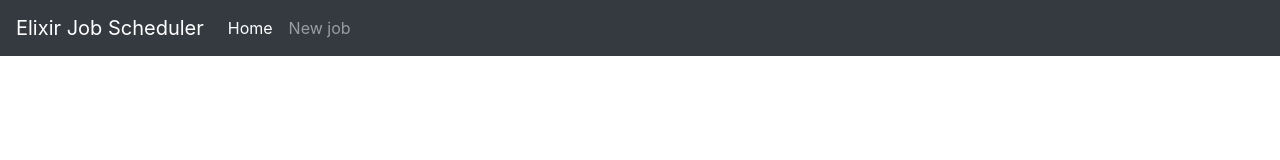
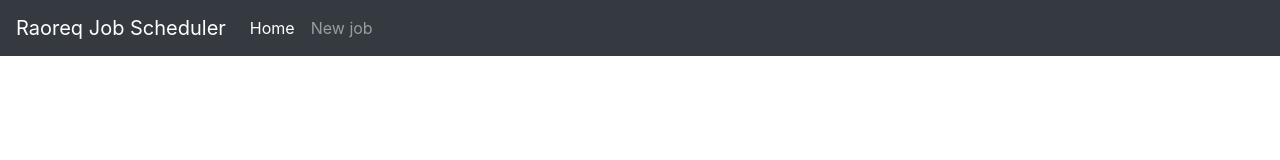
Before and after one commit to konti-kun/Raoreq, a plain HTML site: page priv/index.html in a window 1280 px wide. Shown: the top 160 px of the page. Drawn offline with Linux system fonts and the light colour scheme.

Commit message:
rename elxjob to raoreq

```diff
--- a/priv/index.html
+++ b/priv/index.html
@@ -11,7 +11,7 @@
     <header>
       <!-- Fixed navbar -->
       <nav class="navbar navbar-expand-md navbar-dark fixed-top bg-dark">
-        <a class="navbar-brand" href="#">Elixir Job Scheduler</a>
+        <a class="navbar-brand" href="#">Raoreq Job Scheduler</a>
         <button class="navbar-toggler" type="button" data-toggle="collapse" data-target="#navbarCollapse" aria-controls="navbarCollapse" aria-expanded="false" aria-label="Toggle navigation">
           <span class="navbar-toggler-icon"></span>
         </button>
```
Also changed, not shown: 9 other files.
